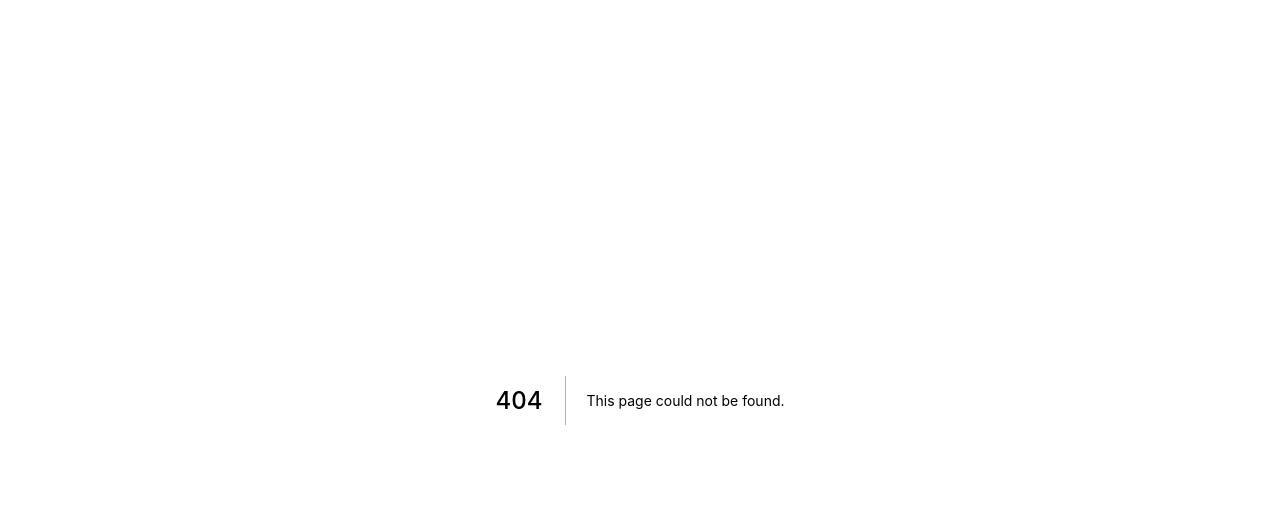
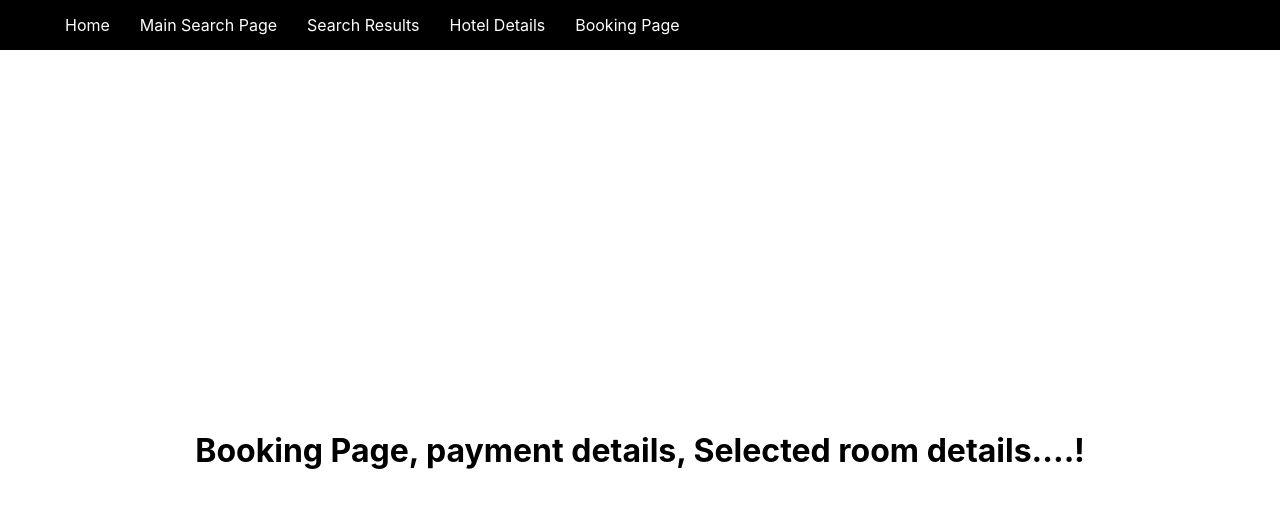
Before and after one commit to issacj-17/SUTD_ESC_2022_Hotel-Booking, a Next.js app in the folder hotel-booking-app/: page /bookingPage in a window 1280 px wide. Before the commit this address had no page. Shown: the top 508 px of the page. Built offline with nearby package versions, Linux system fonts and the light colour scheme.

Commit message:
Base for Webpage
1. Basic routing to each features has been set up through a navigation bar
2. Template Pages has been set up for each Feature

```diff
--- /dev/null
+++ b/hotel-booking-app/components/Layout.js
@@ -0,0 +1,22 @@
+//Template Global Layout I took from a vid, can stuff different components inside of here, like navbar and etc...
+//Can change as u see fit
+import styles from '../styles/Layout.module.css'
+import Nav from './Nav'
+// className={styles.*} => div,main will adopt the defined css properties from Home.module.css
+// ({children}) => This layout will take in a JSX Component as it wraps around <Component {...pageProps} /> in _app.js
+// Then it formats the <Component {...pageProps} /> in a div and main
+const Layout = ({children}) => {
+  return (
+    <>
+        <Nav />
+        <div className={styles.container}>
+            <main className={styles.main}>
+                {children}
+            </main>
+        </div>
+    </>
+
+  )
+}
+
+export default Layout
--- /dev/null
+++ b/hotel-booking-app/components/Nav.js
@@ -0,0 +1,31 @@
+//Nav Bar Component
+
+import Link from 'next/link' //this is how to route in next.js instead of <a></a>
+import navStyle from '../styles/Nav.module.css'
+
+const Nav = () => {
+  return (
+    <nav className={navStyle.nav}>
+        <ul>
+            <li>
+                <Link href='/'>Home</Link>
+            </li>
+            <li>
+                <Link href='/searchMain'>Main Search Page</Link>
+            </li>
+            <li>
+                <Link href='/searchResults'>Search Results</Link>
+            </li>
+            <li>
+                <Link href='/hotelDetails'>Hotel Details</Link>
+            </li>
+            <li>
+                <Link href='/bookingPage'>Booking Page</Link>
+            </li>
+        </ul>
+    </nav>
+
+    )
+}
+
+export default Nav
--- a/hotel-booking-app/pages/_app.js
+++ b/hotel-booking-app/pages/_app.js
@@ -1,7 +1,15 @@
+//Whatever global components you want to appear for all your pages
+//You put in here
+
+import Layout from '../components/Layout'
 import '../styles/globals.css'
 
 function MyApp({ Component, pageProps }) {
-  return <Component {...pageProps} />
+  return (
+  <Layout>
+    <Component {...pageProps} />
+  </Layout>
+  )
 }
 
 export default MyApp
--- /dev/null
+++ b/hotel-booking-app/pages/bookingPage.js
@@ -0,0 +1,14 @@
+import Head from 'next/head'
+
+const bookingPage = () => {
+  return (
+    <div>
+        <Head>
+            <title>Booking Page</title>
+        </Head>
+        <h1>Booking Page, payment details, Selected room details....!</h1>
+    </div>
+  )
+}
+
+export default bookingPage
--- /dev/null
+++ b/hotel-booking-app/styles/Nav.module.css
@@ -0,0 +1,20 @@
+.nav {
+    height: 50px;
+    padding: 10px;
+    background: black;
+    color: white;
+    display: flex;
+    align-items: center;
+    justify-content: flex-start;
+}
+
+.nav ul {
+    display: flex;
+    justify-content: center;
+    align-items: center;
+    list-style: none;
+}
+
+.nav ul li a {
+    margin: 5px 15px;
+}
```
Also changed, not shown: hotel-booking-app/pages/hotelDetails.js (added, +14 -0 lines), hotel-booking-app/pages/index.js (+3 -55 lines), hotel-booking-app/pages/searchMain.js (added, +14 -0 lines), hotel-booking-app/pages/searchResults.js (added, +14 -0 lines), hotel-booking-app/styles/Layout.module.css (renamed from hotel-booking-app/styles/Home.module.css).
